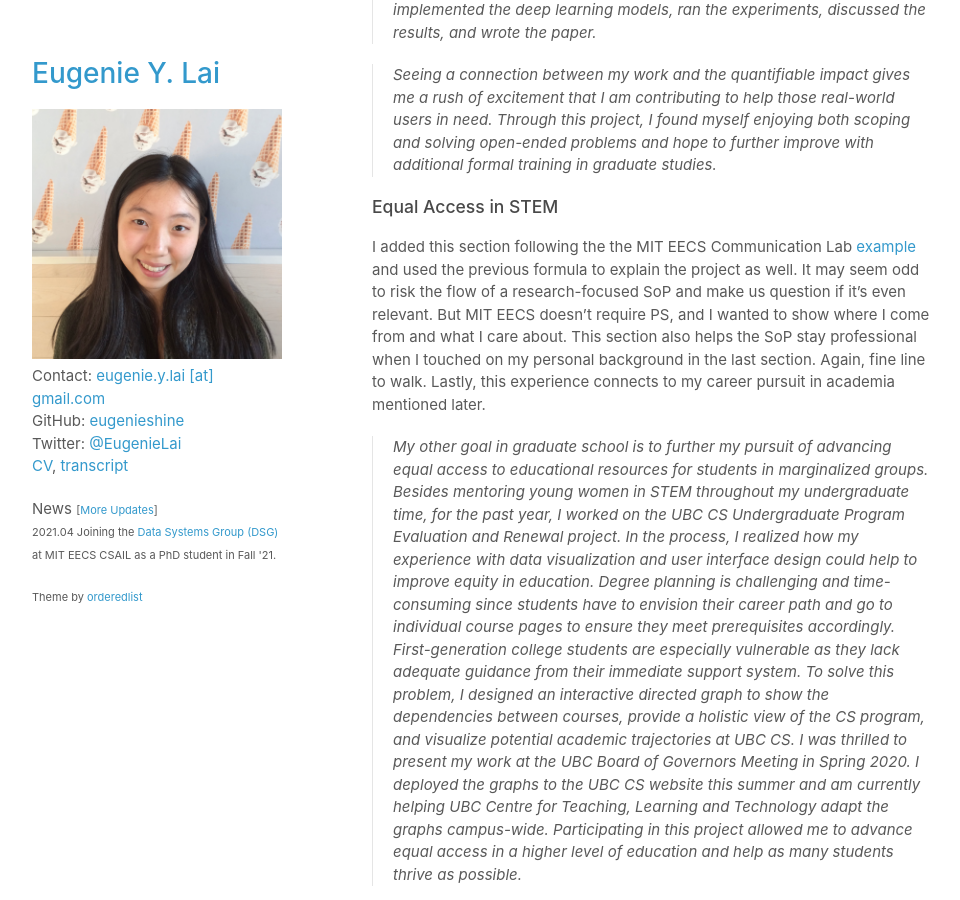
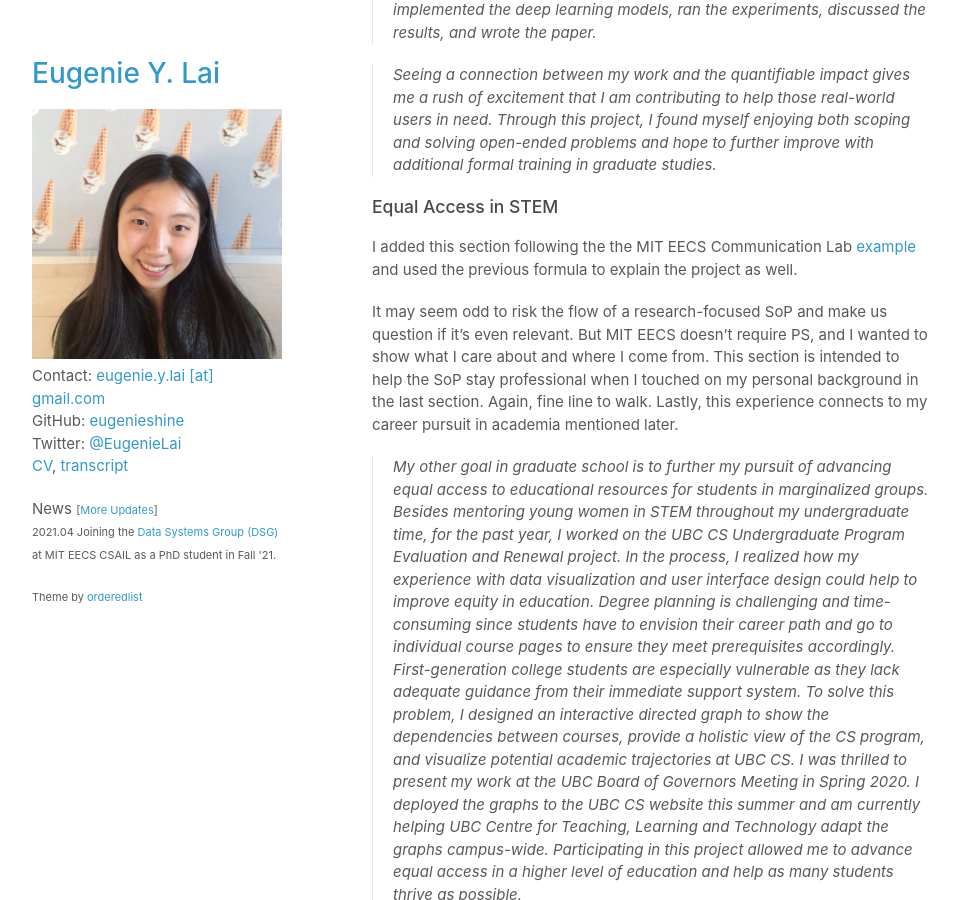
Before and after one commit to eugenielai/eugenielai.github.io, a Jekyll site: the page built from posts/another_annotated_sop.md, in a window 1280 px wide and 900 px high, scrolled down 5473 px. Shown: the whole window, without its empty margins (158-1118 px from the left). Built offline with Jekyll 4.4.1, drawn with Linux system fonts in a browser that asks for light colours; a script that is not in the unit is left out; some of the changed text lies outside the part shown.

Commit message:
update anno example of sop

```diff
--- a/posts/another_annotated_sop.md
+++ b/posts/another_annotated_sop.md
@@ -97,7 +97,9 @@ Apply the formula again to describe the project.
 
 ### Equal Access in STEM
 
-I added this section following the the MIT EECS Communication Lab [example](https://mitcommlab.mit.edu/eecs/wp-content/uploads/sites/6/2016/09/CS-grad-school-personal-statement-annotated-example.pdf) and used the previous formula to explain the project as well. It may seem odd to risk the flow of a research-focused SoP and make us question if it’s even relevant. But MIT EECS doesn’t require PS, and I wanted to show where I come from and what I care about. This section also helps the SoP stay professional when I touched on my personal background in the last section. Again, fine line to walk. Lastly, this experience connects to my career pursuit in academia mentioned later.
+I added this section following the the MIT EECS Communication Lab [example](https://mitcommlab.mit.edu/eecs/wp-content/uploads/sites/6/2016/09/CS-grad-school-personal-statement-annotated-example.pdf) and used the previous formula to explain the project as well.
+
+It may seem odd to risk the flow of a research-focused SoP and make us question if it’s even relevant. But MIT EECS doesn’t require PS, and I wanted to show what I care about and where I come from. This section is intended to help the SoP stay professional when I touched on my personal background in the last section. Again, fine line to walk. Lastly, this experience connects to my career pursuit in academia mentioned later.
 > My other goal in graduate school is to further my pursuit of advancing equal access to educational resources for students in marginalized groups. Besides mentoring young women in STEM throughout my undergraduate time, for the past year, I worked on the UBC CS Undergraduate Program Evaluation and Renewal project. In the process, I realized how my experience with data visualization and user interface design could help to improve equity in education. Degree planning is challenging and time-consuming since students have to envision their career path and go to individual course pages to ensure they meet prerequisites accordingly. First-generation college students are especially vulnerable as they lack adequate guidance from their immediate support system. To solve this problem, I designed an interactive directed graph to show the dependencies between courses, provide a holistic view of the CS program, and visualize potential academic trajectories at UBC CS. I was thrilled to present my work at the UBC Board of Governors Meeting in Spring 2020. I deployed the graphs to the UBC CS website this summer and am currently helping UBC Centre for Teaching, Learning and Technology adapt the graphs campus-wide. Participating in this project allowed me to advance equal access in a higher level of education and help as many students thrive as possible.
 
 ### Future Work
```
Also changed, not shown: other parts of posts/another_annotated_sop.md (+5 -7 lines).
